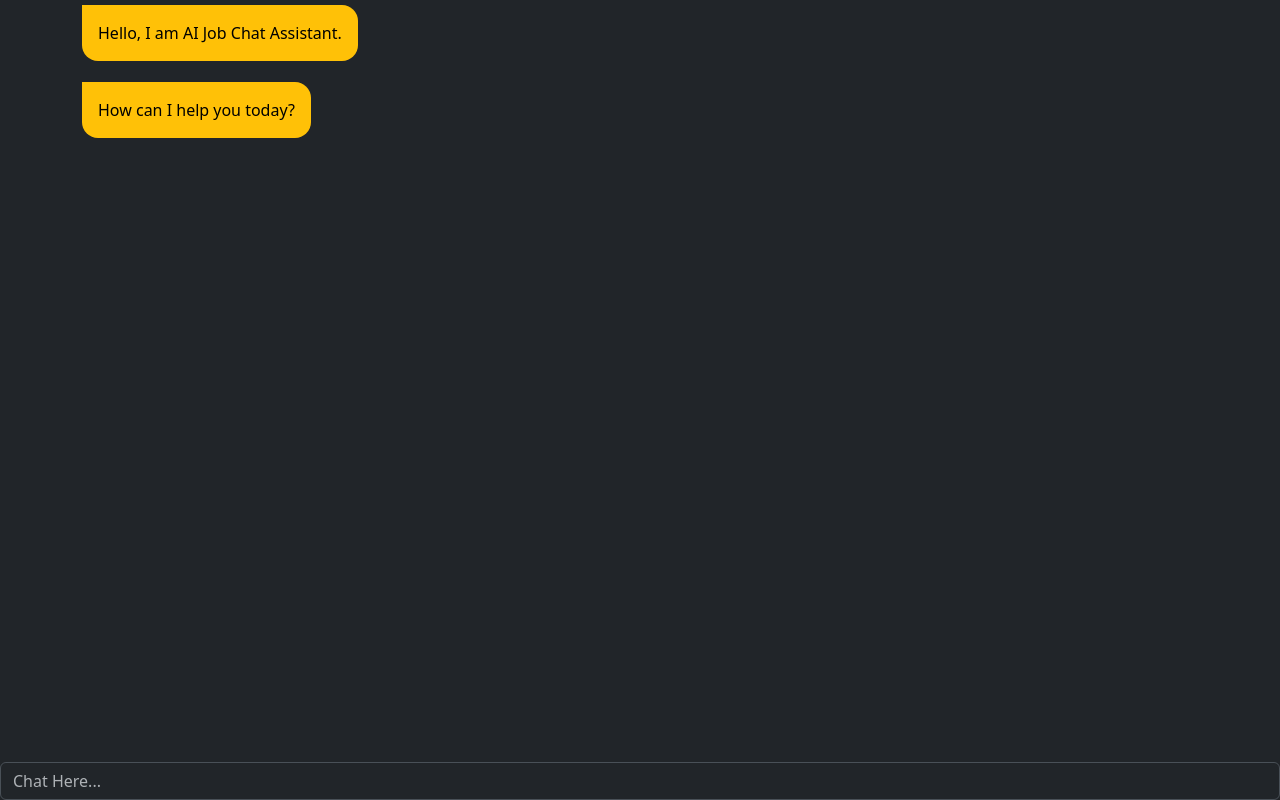
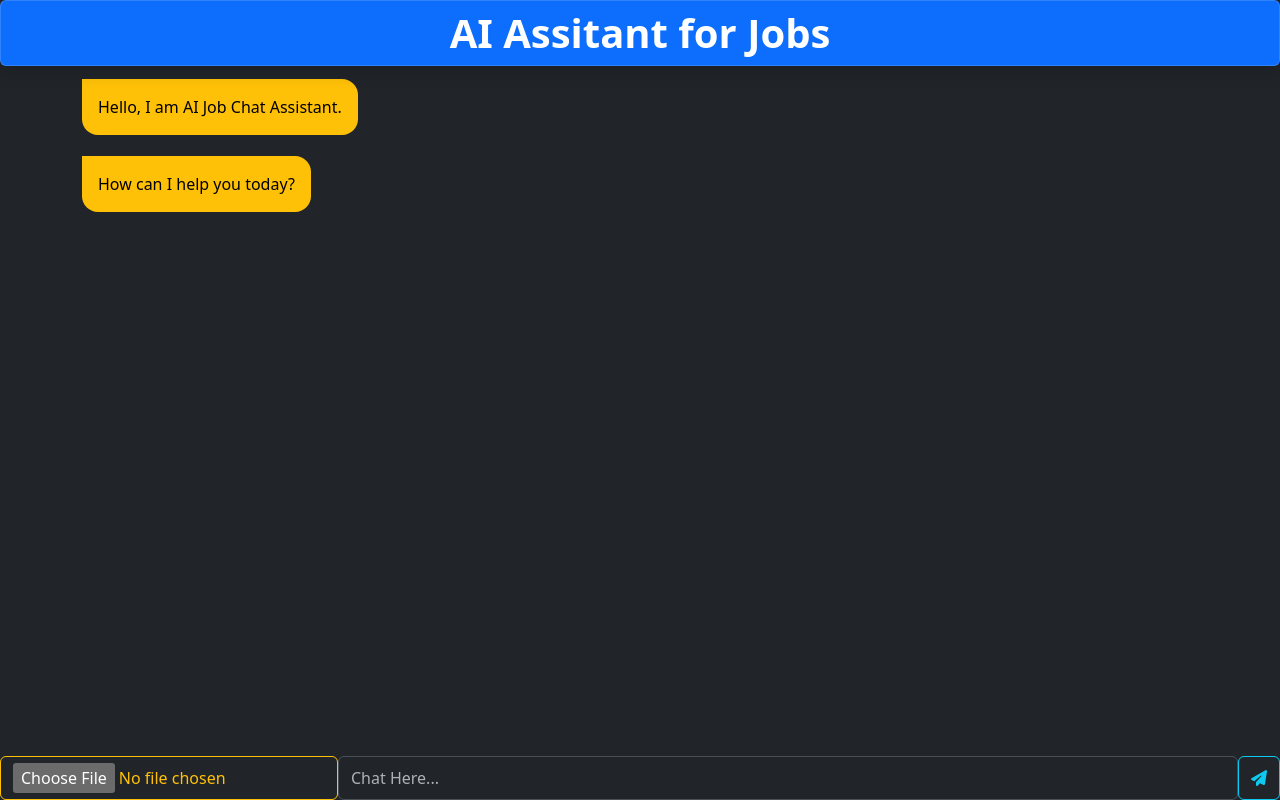
Before and after one commit to AvishakeAdhikary/AI-Job-Assistant-ChatApp, a Flask app: page / in a window 1280 px wide. Run offline with Flask 3, Linux system fonts and the light colour scheme.

Commit message:
Update index.html
Updated UI

```diff
--- a/templates/index.html
+++ b/templates/index.html
@@ -4,14 +4,26 @@
     <meta charset="UTF-8">
     <meta name="viewport" content="width=device-width, initial-scale=1.0">
     <title>AI Job Assistant</title>
+    <link rel="icon" href="{{ url_for('static', filename='images/koyox.png') }}"/>
     <link href="https://cdn.jsdelivr.net/npm/bootstrap@5.3.2/dist/css/bootstrap.min.css" rel="stylesheet" integrity="sha384-T3c6CoIi6uLrA9TneNEoa7RxnatzjcDSCmG1MXxSR1GAsXEV/Dwwykc2MPK8M2HN" crossorigin="anonymous">
+    <link rel="stylesheet" href="https://cdnjs.cloudflare.com/ajax/libs/font-awesome/6.4.2/css/all.min.css" integrity="sha512-z3gLpd7yknf1YoNbCzqRKc4qyor8gaKU1qmn+CShxbuBusANI9QpRohGBreCFkKxLhei6S9CQXFEbbKuqLg0DA==" crossorigin="anonymous" referrerpolicy="no-referrer" />
 </head>
 <body data-bs-theme="dark">
-    <div class="container d-flex flex-column text-center" id="chat" style="overflow: auto; max-height: calc(100vh - 40px);"></div>
-    <div>
-        <input style="position: fixed; bottom: 0;" id="chat-input" class="form-control" placeholder="Chat Here...">
+    <h4 class="card shadow text-bg-primary fw-bold p-2 display-6 text-center">
+        AI Assitant for Jobs
+    </h4>
+    <div class="container d-flex flex-column text-center" id="chat" style="max-height: calc(100vh - 125px);overflow-y: auto;"></div>
+    <div style="position: fixed; bottom: 0; width: 100%;" class="d-flex flex-row">
+        <div id="attachedfiletext"></div>
+        <div style="width: 100%;" class="d-flex flex-row">
+            <input id="fileupload" class="btn btn-outline-warning" type="file" accept=".pdf, .doc, .docx">
+            <input  id="chat-input" class="form-control" placeholder="Chat Here...">
+        </div>
+        <button id="chat-input-button" class="btn btn-outline-info"><i class="fa-solid fa-paper-plane"></i></button>
     </div>
     <script src="{{url_for('static', filename='scripts/scripts.js')}}"></script>
+    <!-- <script src="../static/scripts/scripts.js"></script> -->
     <script src="https://cdn.jsdelivr.net/npm/bootstrap@5.3.2/dist/js/bootstrap.bundle.min.js" integrity="sha384-C6RzsynM9kWDrMNeT87bh95OGNyZPhcTNXj1NW7RuBCsyN/o0jlpcV8Qyq46cDfL" crossorigin="anonymous"></script>
+    <script src="https://cdnjs.cloudflare.com/ajax/libs/font-awesome/6.4.2/js/all.min.js" integrity="sha512-uKQ39gEGiyUJl4AI6L+ekBdGKpGw4xJ55+xyJG7YFlJokPNYegn9KwQ3P8A7aFQAUtUsAQHep+d/lrGqrbPIDQ==" crossorigin="anonymous" referrerpolicy="no-referrer"></script>
 </body>
 </html>
```
